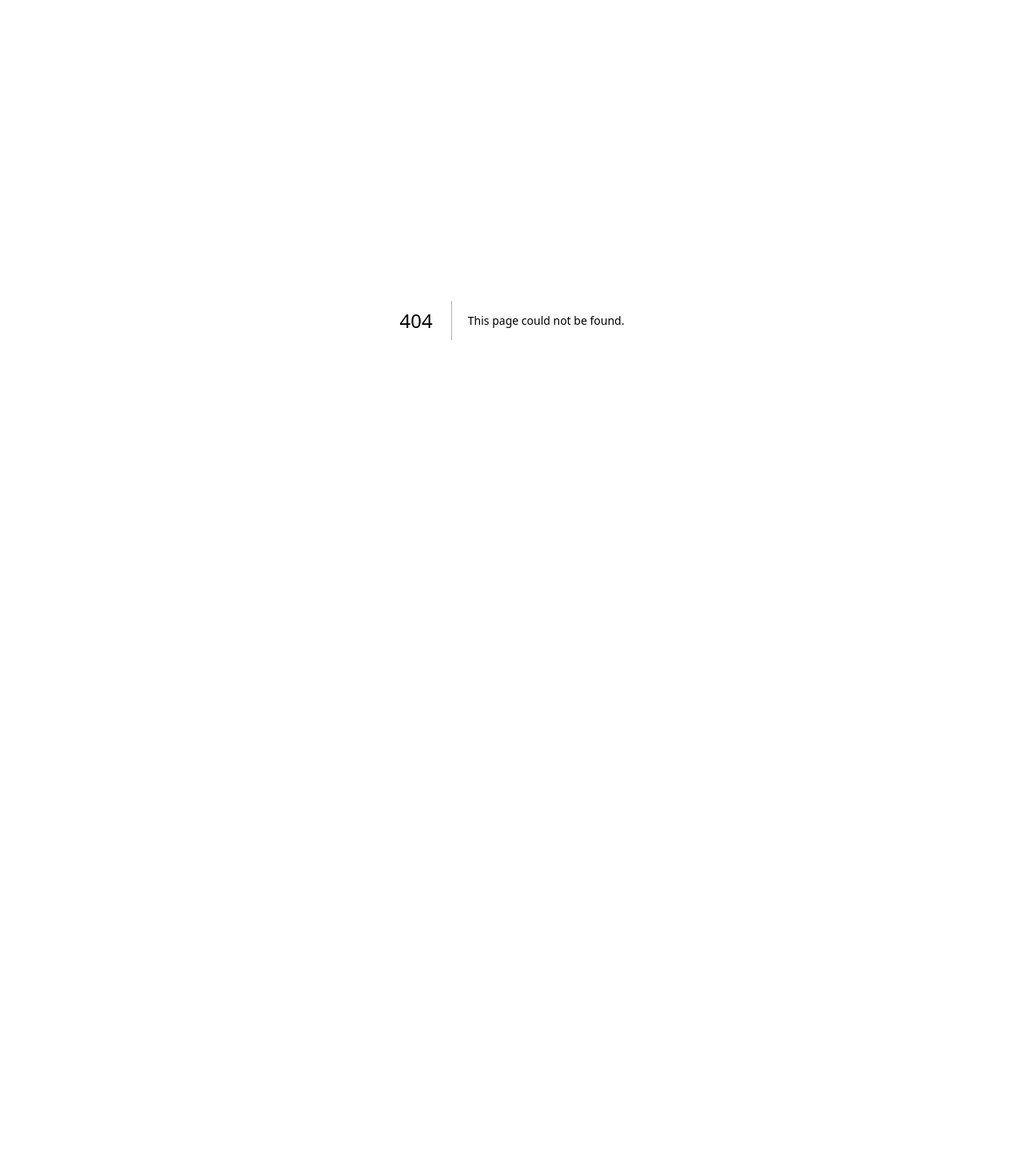
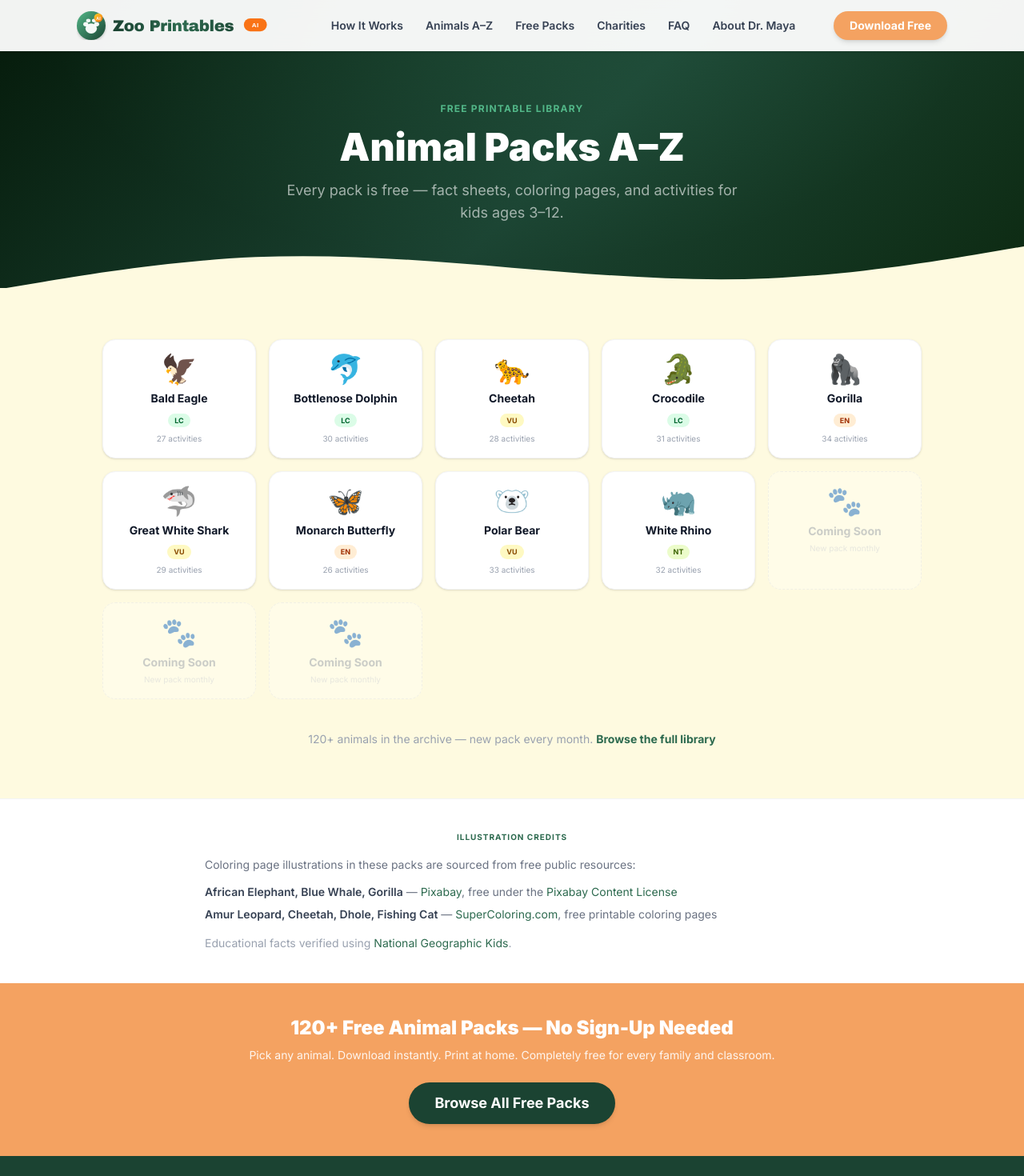
Before and after one commit to mbeasley4/zooprintablesai, a Next.js app: page /animals in a window 1280 px wide. Before the commit this address had no page. Shown: the top 1470 px of the page at 80% size. Before the commit the page ends 800 px from the top, so only its background shows below. Built offline with nearby package versions, Linux system fonts and the light colour scheme.

Commit message:
feat: update animal navigation links and enhance animal index page layout

```diff
--- a/src/app/animals/[slug]/page.tsx
+++ b/src/app/animals/[slug]/page.tsx
@@ -354,7 +354,7 @@ export default async function AnimalPage({ params }: Props) {
                 })}
               </div>
               <p className="text-center mt-8">
-                <a href="/" className="text-[#2D6A4F] font-bold text-sm hover:underline">
+                <a href="/animals" className="text-[#2D6A4F] font-bold text-sm hover:underline">
                   View all animal packs →
                 </a>
               </p>
--- /dev/null
+++ b/src/app/animals/page.tsx
@@ -0,0 +1,191 @@
+import type { Metadata } from "next";
+import Navbar from "@/components/Navbar";
+import Footer from "@/components/Footer";
+import { animals, STATUS_COLOURS } from "@/lib/animalData";
+
+const SITE = "https://www.zooprintablesai.com";
+
+export const metadata: Metadata = {
+  title: "Free Animal Printable Packs A–Z — Wildlife Activities for Kids",
+  description:
+    "Browse 120+ free wildlife printable packs for kids ages 3–12. Every animal includes fact sheets, coloring pages, and activity worksheets — reviewed by Dr. Maya Okafor, Ph.D.",
+  alternates: { canonical: `${SITE}/animals` },
+  openGraph: {
+    url: `${SITE}/animals`,
+    title: "Free Animal Printable Packs A–Z | Zoo Printables AI",
+    description: "Free wildlife printables for kids — gorilla, cheetah, polar bear, and 120+ more animals.",
+    images: [{ url: `${SITE}/og-image.png`, width: 1200, height: 630 }],
+  },
+};
+
+const jsonLd = {
+  "@context": "https://schema.org",
+  "@graph": [
+    {
+      "@type": "BreadcrumbList",
+      itemListElement: [
+        { "@type": "ListItem", position: 1, name: "Home",    item: SITE },
+        { "@type": "ListItem", position: 2, name: "Animals", item: `${SITE}/animals` },
+      ],
+    },
+    {
+      "@type": "CollectionPage",
+      "@id": `${SITE}/animals`,
+      name: "Free Animal Printable Packs A–Z",
+      description: "Browse all free wildlife printable packs for kids ages 3–12 from Zoo Printables AI.",
+      url: `${SITE}/animals`,
+      author: { "@id": `${SITE}/#dr-maya` },
+    },
+  ],
+};
+
+const sorted = [...animals].sort((a, b) => a.name.localeCompare(b.name));
+
+export default function AnimalsIndexPage() {
+  return (
+    <>
+      <script
+        type="application/ld+json"
+        dangerouslySetInnerHTML={{ __html: JSON.stringify(jsonLd) }}
+      />
+      <Navbar />
+      <main>
+
+        {/* Hero */}
+        <section
+          className="pt-32 pb-20 px-4 text-center relative overflow-hidden"
+          style={{ background: "linear-gradient(135deg, #051a0a 0%, #1B4332 55%, #0d2a12 100%)" }}
+        >
+          <div
+            className="absolute inset-0 pointer-events-none"
+            style={{ background: "radial-gradient(ellipse at 50% 0%, #52B78820 0%, transparent 65%)" }}
+          />
+          <div className="relative z-10 max-w-3xl mx-auto">
+            <p className="text-[#52B788] text-xs font-bold uppercase tracking-widest mb-4">Free Printable Library</p>
+            <h1 className="text-4xl sm:text-5xl font-black text-white mb-4">
+              Animal Packs A–Z
+            </h1>
+            <p className="text-white/60 text-lg max-w-xl mx-auto">
+              Every pack is free — fact sheets, coloring pages, and activities for kids ages 3–12.
+            </p>
+          </div>
+          <div className="absolute bottom-0 left-0 right-0 translate-y-px">
+            <svg viewBox="0 0 1440 60" fill="none" xmlns="http://www.w3.org/2000/svg" preserveAspectRatio="none" className="block w-full">
+              <path d="M0 60L60 50C120 40 240 20 360 15C480 10 600 20 720 30C840 40 960 50 1080 45C1200 40 1320 20 1380 10L1440 0V60H0Z" fill="#FEFAE0" />
+            </svg>
+          </div>
+        </section>
+
+        {/* Grid */}
+        <section className="bg-[#FEFAE0] py-16 px-4">
+          <div className="max-w-5xl mx-auto">
+            <div className="grid grid-cols-2 sm:grid-cols-3 md:grid-cols-4 lg:grid-cols-5 gap-4">
+              {sorted.map((animal) => {
+                const s = STATUS_COLOURS[animal.iucnCode];
+                return (
+                  <a
+                    key={animal.slug}
+                    href={`/animals/${animal.slug}`}
+                    className="group bg-white hover:bg-[#1B4332] border border-gray-100 rounded-2xl p-4 text-center transition-all shadow-sm hover:shadow-lg hover:-translate-y-1"
+                  >
+                    <div className="text-4xl mb-2">{animal.emoji}</div>
+                    <p className="font-bold text-gray-900 group-hover:text-white text-sm leading-tight mb-1 transition-colors">
+                      {animal.name}
+                    </p>
+                    <span className={`inline-block text-[9px] font-bold px-2 py-0.5 rounded-full ${s.bg} ${s.text}`}>
+                      {animal.iucnCode}
+                    </span>
+                    <p className="text-gray-400 group-hover:text-white/50 text-[10px] mt-1.5 transition-colors">
+                      {animal.activities} activities
+                    </p>
+                  </a>
+                );
+              })}
+
+              {/* Coming soon placeholders */}
+              {Array.from({ length: 3 }).map((_, i) => (
+                <div
+                  key={`soon-${i}`}
+                  className="bg-white/50 border border-dashed border-gray-200 rounded-2xl p-4 text-center opacity-50"
+                >
+                  <div className="text-4xl mb-2">🐾</div>
+                  <p className="font-bold text-gray-400 text-sm mb-1">Coming Soon</p>
+                  <p className="text-gray-300 text-[10px]">New pack monthly</p>
+                </div>
+              ))}
+            </div>
+
+            <p className="text-center text-gray-400 text-sm mt-10">
+              120+ animals in the archive — new pack every month.{" "}
+              <a href="/#packs" className="text-[#2D6A4F] font-bold hover:underline">
+                Browse the full library
+              </a>
+            </p>
+          </div>
+        </section>
+
+        {/* Attribution */}
+        <section className="bg-white border-t border-gray-100 py-10 px-4">
+          <div className="max-w-3xl mx-auto">
+            <p className="text-[#2D6A4F] text-[10px] font-bold uppercase tracking-widest mb-4 text-center">
+              Illustration Credits
+            </p>
+            <p className="text-gray-500 text-sm leading-relaxed mb-3">
+              Coloring page illustrations in these packs are sourced from free public resources:
+            </p>
+            <ul className="space-y-2 text-sm text-gray-500 mb-4">
+              <li>
+                <span className="font-semibold text-gray-700">African Elephant, Blue Whale, Gorilla</span>
+                {" — "}
+                <a
+                  href="https://pixabay.com"
+                  target="_blank"
+                  rel="noopener noreferrer"
+                  className="text-[#2D6A4F] hover:underline"
+                >
+                  Pixabay
+                </a>
+                , free under the{" "}
+                <a
+                  href="https://pixabay.com/service/license-summary/"
+                  target="_blank"
+                  rel="noopener noreferrer"
+                  className="text-[#2D6A4F] hover:underline"
+                >
+                  Pixabay Content License
+                </a>
+              </li>
+              <li>
+                <span className="font-semibold text-gray-700">Amur Leopard, Cheetah, Dhole, Fishing Cat</span>
+                {" — "}
+                <a
+                  href="https://www.supercoloring.com"
+                  target="_blank"
+                  rel="noopener noreferrer"
+                  className="text-[#2D6A4F] hover:underline"
+                >
+                  SuperColoring.com
+                </a>
+                , free printable coloring pages
+              </li>
+            </ul>
+            <p className="text-gray-400 text-sm">
+              Educational facts verified using{" "}
+              <a
+                href="https://kids.nationalgeographic.com"
+                target="_blank"
+                rel="noopener noreferrer"
+                className="text-[#2D6A4F] hover:underline"
+              >
+                National Geographic Kids
+              </a>
+              .
+            </p>
+          </div>
+        </section>
+
+      </main>
+      <Footer />
+    </>
+  );
+}
--- a/src/app/page.tsx
+++ b/src/app/page.tsx
@@ -2,7 +2,6 @@ import Image from "next/image";
 import Navbar from "@/components/Navbar";
 import Hero from "@/components/Hero";
 import WhatIsIncluded from "@/components/WhatIsIncluded";
-import AgeTiers from "@/components/AgeTiers";
 import ImpactStats from "@/components/ImpactStats";
 import Testimonials from "@/components/Testimonials";
 import PastPrintables from "@/components/PastPrintables";
@@ -190,7 +189,6 @@ export default function Home() {
           New animal packs are released every month. No sign-up or payment required.
         </p>
         <WhatIsIncluded />
-        <AgeTiers />
         <ImpactStats />
 
         {/* Elephant photo banner */}
--- a/src/app/sitemap.ts
+++ b/src/app/sitemap.ts
@@ -6,6 +6,7 @@ const SITE = "https://www.zooprintablesai.com";
 export default function sitemap(): MetadataRoute.Sitemap {
   const staticRoutes: MetadataRoute.Sitemap = [
     { url: SITE,                   lastModified: new Date(), changeFrequency: "weekly",  priority: 1.0 },
+    { url: `${SITE}/animals`,      lastModified: new Date(), changeFrequency: "weekly",  priority: 0.95 },
     { url: `${SITE}/faq`,          lastModified: new Date(), changeFrequency: "monthly", priority: 0.9 },
     { url: `${SITE}/about`,        lastModified: new Date(), changeFrequency: "monthly", priority: 0.8 },
     { url: `${SITE}/charities`,    lastModified: new Date(), changeFrequency: "monthly", priority: 0.8 },
--- a/src/components/Hero.tsx
+++ b/src/components/Hero.tsx
@@ -85,7 +85,7 @@ export default function Hero() {
 
           <div className="flex flex-col sm:flex-row gap-3 justify-center">
             <a
-              href="/#archive"
+              href="/animals"
               className="bg-[#F4A261] hover:bg-[#E76F51] text-white font-bold text-base px-8 py-3.5 rounded-full transition-all shadow-xl hover:shadow-2xl hover:-translate-y-1"
             >
               Browse Animals A–Z
--- a/src/components/Navbar.tsx
+++ b/src/components/Navbar.tsx
@@ -5,7 +5,8 @@ import Logo from "./Logo";
 
 const navLinks = [
   { label: "How It Works", href: "/#how-it-works" },
-  { label: "Free Packs",   href: "/#packs" },
+  { label: "Animals A–Z",  href: "/animals" },
+  { label: "Free Packs",   href: "/#archive" },
   { label: "Charities",    href: "/charities" },
   { label: "FAQ",          href: "/faq" },
   { label: "About Dr. Maya", href: "/about" },
@@ -56,7 +57,7 @@ export default function Navbar() {
           </nav>
 
           <a
-            href="/#packs"
+            href="/#archive"
             className="hidden md:inline-block text-sm font-bold bg-[#F4A261] text-white px-5 py-2 rounded-full hover:bg-[#E76F51] transition-colors shadow-md"
           >
             Download Free
@@ -90,7 +91,7 @@ export default function Navbar() {
               </a>
             ))}
             <a
-              href="/#packs"
+              href="/#archive"
               className="text-center font-bold bg-[#F4A261] text-white px-4 py-3 rounded-full hover:bg-[#E76F51] transition-colors"
               onClick={() => setMenuOpen(false)}
             >
--- a/src/components/PastPrintables.tsx
+++ b/src/components/PastPrintables.tsx
@@ -22,7 +22,7 @@ export default function PastPrintables() {
 
         {/* Header with lion photo */}
         <div className="relative rounded-3xl overflow-hidden mb-14 shadow-xl">
-          <div className="relative h-56 sm:h-64">
+          <div className="relative h-96 sm:h-128">
             <Image
               src="/images/site/lion.png"
               alt="Lion standing in golden savanna grass"
@@ -34,11 +34,11 @@ export default function PastPrintables() {
           </div>
           <div className="absolute inset-0 flex flex-col justify-center px-10">
             <p className="section-label text-[#52B788] mb-2" style={{ color: "#52B788" }}>Pack Library</p>
-            <h2 className="text-4xl sm:text-5xl font-black text-white mb-2">
+            <h2 className="text-5xl sm:text-6xl font-black text-white mb-2">
               Explore the{" "}
               <span className="text-[#F4A261]">Animal Archive</span>
             </h2>
-            <p className="text-white/70 text-lg max-w-xl">
+            <p className="text-white/70 text-xl max-w-xl">
               Every past pack is free to download — over 120 animals and counting.
             </p>
           </div>
@@ -81,7 +81,7 @@ export default function PastPrintables() {
             120+ animals in the archive — all free, no sign-up required.
           </p>
           <a
-            href="/#packs"
+            href="/animals"
             className="inline-flex items-center gap-2 bg-[#2D6A4F] hover:bg-[#1B4332] text-white font-bold px-8 py-4 rounded-full transition-all shadow-md hover:shadow-lg"
           >
             Browse the Full Archive
--- a/src/components/WhatIsIncluded.tsx
+++ b/src/components/WhatIsIncluded.tsx
@@ -68,7 +68,7 @@ export default function WhatIsIncluded() {
         </div>
 
         {/* Photo break */}
-        <div className="relative h-64 sm:h-80 rounded-3xl overflow-hidden mb-14 shadow-xl">
+        <div className="relative h-96 sm:h-128 rounded-3xl overflow-hidden mb-14 shadow-xl">
           <Image
             src="/images/site/gorilla-1.png"
             alt="Gorilla in the wild"
@@ -78,8 +78,8 @@ export default function WhatIsIncluded() {
           />
           <div className="absolute inset-0 bg-linear-to-r from-black/65 via-black/30 to-transparent" />
           <div className="absolute inset-0 flex flex-col justify-end p-8 sm:p-10">
-            <p className="text-[#52B788] text-xs font-bold uppercase tracking-widest mb-2">Why It Matters</p>
-            <h3 className="text-white font-black text-2xl sm:text-3xl max-w-sm leading-snug">
+            <p className="text-[#52B788] text-sm font-bold uppercase tracking-widest mb-2">Why It Matters</p>
+            <h3 className="text-white font-black text-3xl sm:text-5xl max-w-sm leading-snug">
               Every kid deserves to know the wild.
             </h3>
           </div>
```
